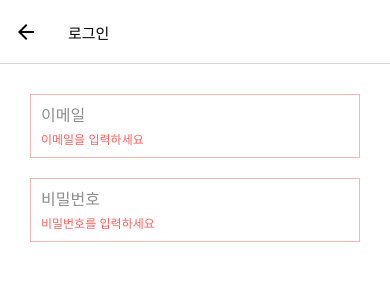
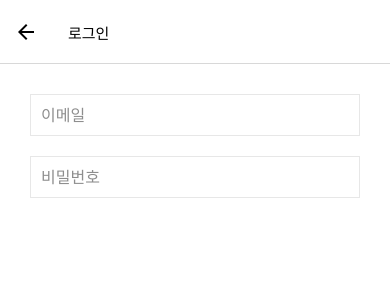
Before and after one commit to ianlee92/rn-matzip-app, a React Native app: screen /Login in a window 390 px wide. Shown: the top 300 px of the page. Built offline with nearby package versions, Linux system fonts and the light colour scheme.

Commit message:
useState 객체로 바꾸고 터치된 경우에만 error 메시지가 노출되도록 수정

```diff
--- a/src/components/InputField.tsx
+++ b/src/components/InputField.tsx
@@ -13,11 +13,17 @@ import {colors} from '../constants';
 interface InputFieldProps extends TextInputProps {
   disabled?: boolean;
   error?: string;
+  touched?: boolean;
 }
 
 const deviceHeight = Dimensions.get('screen').height;
 
-function InputField({disabled = false, error, ...props}: InputFieldProps) {
+function InputField({
+  disabled = false,
+  error,
+  touched,
+  ...props
+}: InputFieldProps) {
   const innerRef = useRef<TextInput | null>(null);
   const handlePressInput = () => {
     innerRef.current?.focus();
@@ -29,7 +35,7 @@ function InputField({disabled = false, error, ...props}: InputFieldProps) {
         style={[
           styles.container,
           disabled && styles.disabled,
-          Boolean(error) && styles.inputError,
+          touched && Boolean(error) && styles.inputError,
         ]}>
         <TextInput
           ref={innerRef}
@@ -41,7 +47,7 @@ function InputField({disabled = false, error, ...props}: InputFieldProps) {
           autoCorrect={false}
           {...props}
         />
-        {Boolean(error) && <Text style={styles.error}>{error}</Text>}
+        {touched && Boolean(error) && <Text style={styles.error}>{error}</Text>}
       </View>
     </Pressable>
   );
--- a/src/screens/auth/LoginScreen.tsx
+++ b/src/screens/auth/LoginScreen.tsx
@@ -3,14 +3,28 @@ import {StyleSheet, View, Text, SafeAreaView} from 'react-native';
 import InputField from '../../components/InputField';
 
 function LoginScreen() {
-  const [email, setEmail] = useState('');
-  const [password, setPassword] = useState('');
+  const [values, setValues] = useState({
+    email: '',
+    password: '',
+  });
 
-  const handleChangeEmail = (text: string) => {
-    setEmail(text);
+  const [touched, setTouched] = useState({
+    email: false,
+    password: false,
+  });
+
+  const handleChangeValues = (name: string, text: string) => {
+    setValues({
+      ...values,
+      [name]: text,
+    });
   };
-  const handleChangePassword = (text: string) => {
-    setPassword(text);
+
+  const handleBlur = (name: string) => {
+    setTouched({
+      ...touched,
+      [name]: true,
+    });
   };
 
   return (
@@ -19,16 +33,20 @@ function LoginScreen() {
         <InputField
           placeholder="이메일"
           error={'이메일을 입력하세요'}
+          touched={touched.email}
           inputMode="email"
-          value={email}
-          onChangeText={handleChangeEmail}
+          value={values.email}
+          onChangeText={text => handleChangeValues('email', text)}
+          onBlur={() => handleBlur('email')}
         />
         <InputField
           placeholder="비밀번호"
           error={'비밀번호를 입력하세요'}
+          touched={touched.password}
           secureTextEntry
-          value={password}
-          onChangeText={handleChangePassword}
+          value={values.password}
+          onChangeText={text => handleChangeValues('password', text)}
+          onBlur={() => handleBlur('password')}
         />
       </View>
     </SafeAreaView>
```
